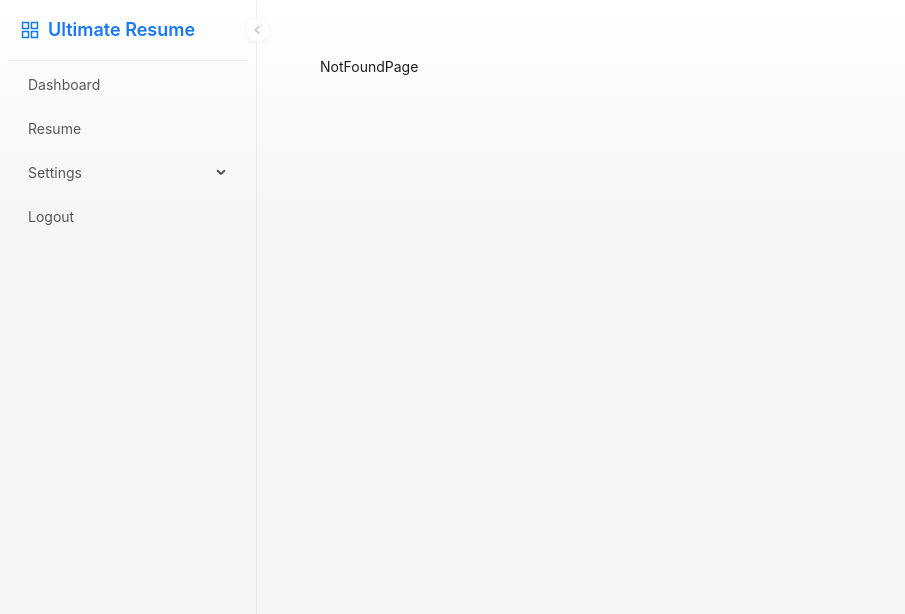
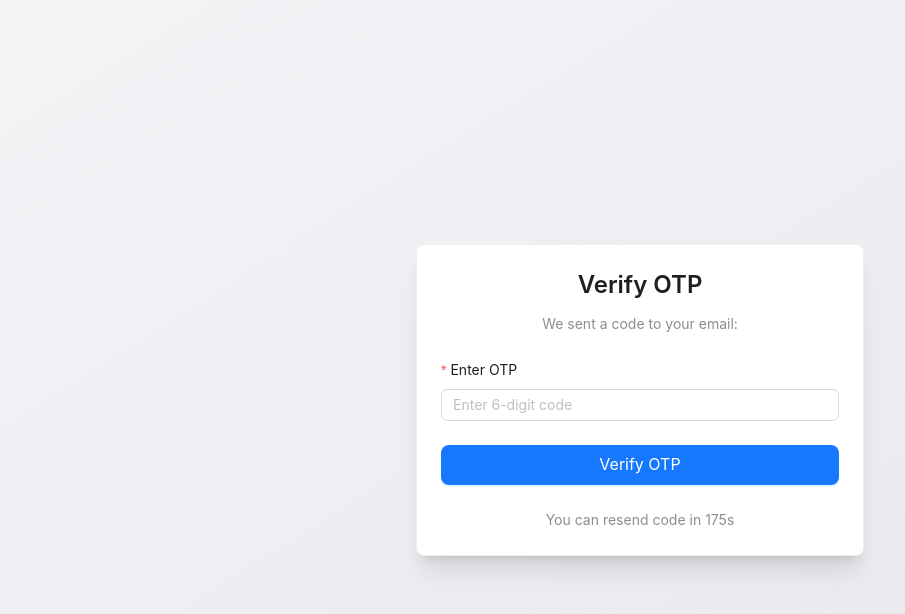
Before and after one commit to mohit838/ultimate-resume-builder, a React (Vite) app in the folder client/: page /verify-otp in a window 1280 px wide. Shown: the top 614 px of the page, without its empty margins (0-905 px from the left). Built offline with nearby package versions, Linux system fonts and the light colour scheme.

Commit message:
bug fix for not found page and refactor login signnup page also added new otp and reset page with upate authpage with users informations

```diff
--- a/client/src/App.tsx
+++ b/client/src/App.tsx
@@ -3,20 +3,31 @@ import useAuthStore from "@/store/auth-store";
 import { useLocation } from "react-router-dom";
 import { ResumeLayout } from "./components/layouts/resume-layout";
 
+// Valid routes that use public layout
+const publicPaths = [
+  "/login",
+  "/signup",
+  "/forgot-password",
+  "/verify-otp",
+  "/reset-password",
+];
+
 const App = () => {
   const isAuth = useAuthStore((state) => state.isAuthenticated);
   const location = useLocation();
+  const isPublicRoute = publicPaths.includes(location.pathname);
 
-  const isPublicRoute = ["/login", "/signup", "/forgot-password"].includes(
-    location.pathname
-  );
-
-  // For public pages like login/signup
+  // show without layout
   if (!isAuth && isPublicRoute) {
     return <ResumeRouters />;
   }
 
-  // For all other routes, show CMS layout
+  // fallback: catch for 404 outside of auth
+  if (!isAuth && !publicPaths.includes(location.pathname)) {
+    return <ResumeRouters />;
+  }
+
+  // Default: render with layout
   return (
     <ResumeLayout>
       <ResumeRouters />
--- a/client/src/pages/auth/login.tsx
+++ b/client/src/pages/auth/login.tsx
@@ -13,9 +13,18 @@ const LoginPage = () => {
     try {
       console.log("Login input:", values);
 
-      // Replace with actual API login
+      // Replace with actual API call here
       const token = "dummy-token";
-      login(token);
+      const user = {
+        id: "user123",
+        name: "John Doe",
+        email: values.email,
+        role: "user",
+        emailVerified: true,
+        googleAuthEnabled: false,
+      };
+
+      login(token, user);
 
       message.success("Login successful!");
       navigate("/dashboard");
--- /dev/null
+++ b/client/src/pages/auth/otp-verification-page.tsx
@@ -0,0 +1,103 @@
+import { Button, Card, Form, Input, Typography, message } from "antd";
+import { useEffect, useState } from "react";
+import { useLocation, useNavigate } from "react-router-dom";
+
+const { Title, Text } = Typography;
+
+const OtpVerificationPage = () => {
+  const navigate = useNavigate();
+  const location = useLocation();
+  const email = (location.state as { email: string })?.email;
+
+  const [form] = Form.useForm();
+  const [resendDisabled, setResendDisabled] = useState(true);
+  const [secondsLeft, setSecondsLeft] = useState(180);
+
+  useEffect(() => {
+    if (resendDisabled) {
+      const interval = setInterval(() => {
+        setSecondsLeft((prev) => {
+          if (prev <= 1) {
+            clearInterval(interval);
+            setResendDisabled(false);
+            return 0;
+          }
+          return prev - 1;
+        });
+      }, 1000);
+      return () => clearInterval(interval);
+    }
+  }, [resendDisabled]);
+
+  const handleVerifyOtp = async ({ otp }: { otp: string }) => {
+    try {
+      // call backend API
+      console.log("Verifying OTP for", email, "with code", otp);
+      message.success("OTP verified! Proceed to reset password.");
+      navigate("/reset-password", { state: { email } });
+    } catch (err: unknown) {
+      if (err instanceof Error) {
+        message.error(err.message);
+      } else {
+        message.error("Invalid OTP or expired.");
+      }
+    }
+  };
+
+  const handleResendOtp = async () => {
+    try {
+      console.log("Resending OTP to", email);
+      // API: send again
+      setResendDisabled(true);
+      setSecondsLeft(180);
+      message.success("OTP sent again to your email.");
+    } catch (err: unknown) {
+      if (err instanceof Error) {
+        message.error(err.message);
+      } else {
+        message.error("Failed to resend OTP.");
+      }
+    }
+  };
+
+  return (
+    <div className="flex justify-center items-center min-h-screen bg-gradient-to-br from-gray-100 to-gray-200 px-4">
+      <Card className="w-full max-w-md shadow-xl border-none rounded-lg">
+        <div className="text-center mb-6">
+          <Title level={3}>Verify OTP</Title>
+          <Text type="secondary">
+            We sent a code to your email: <strong>{email}</strong>
+          </Text>
+        </div>
+
+        <Form layout="vertical" form={form} onFinish={handleVerifyOtp}>
+          <Form.Item
+            name="otp"
+            label="Enter OTP"
+            rules={[{ required: true, message: "Please enter the OTP code" }]}
+          >
+            <Input maxLength={6} placeholder="Enter 6-digit code" />
+          </Form.Item>
+
+          <Form.Item>
+            <Button type="primary" htmlType="submit" size="large" block>
+              Verify OTP
+            </Button>
+          </Form.Item>
+        </Form>
+
+        <div className="text-center text-sm mt-4">
+          {resendDisabled ? (
+            <Text type="secondary">You can resend code in {secondsLeft}s</Text>
+          ) : (
+            <Button type="link" onClick={handleResendOtp}>
+              Resend OTP
+            </Button>
+          )}
+        </div>
+      </Card>
+    </div>
+  );
+};
+
+export default OtpVerificationPage;
--- a/client/src/pages/auth/reset-password.tsx
+++ b/client/src/pages/auth/reset-password.tsx
@@ -23,10 +23,10 @@ const ResetPasswordPage = () => {
   };
 
   return (
-    <div className="flex justify-center items-center min-h-screen bg-gray-50 p-4">
-      <Card className="w-full max-w-md shadow-lg">
+    <div className="flex justify-center items-center min-h-screen bg-gradient-to-br from-gray-100 to-gray-200 px-4">
+      <Card className="w-full max-w-md shadow-xl border-none rounded-lg">
         <div className="text-center mb-6">
-          <Title level={3}>Reset Your Password</Title>
+          <Title level={2}>Reset Your Password</Title>
           <Text type="secondary">Please enter a new password below</Text>
         </div>
 
--- a/client/src/pages/auth/signup.tsx
+++ b/client/src/pages/auth/signup.tsx
@@ -30,7 +30,7 @@ const SignupPage = () => {
           <Title level={2} className="!mb-1">
             Ultimate Resume
           </Title>
-          <Text type="secondary">Please sign in to continue</Text>
+          <Text type="secondary">Create your account</Text>
         </div>
 
         <Form layout="vertical" onFinish={handleSubmit} requiredMark={false}>
--- a/client/src/pages/not-found/NotFound.tsx
+++ b/client/src/pages/not-found/NotFound.tsx
@@ -1,5 +1,23 @@
+import { Button, Result } from "antd";
+import { useNavigate } from "react-router-dom";
+
 const NotFoundPage = () => {
-  return <div>NotFoundPage</div>;
+  const navigate = useNavigate();
+
+  return (
+    <div className="flex justify-center items-center min-h-screen bg-gray-50 px-4">
+      <Result
+        status="404"
+        title="404"
+        subTitle="Sorry, the page you are looking for does not exist."
+        extra={
+          <Button type="primary" onClick={() => navigate("/dashboard")}>
+            Go Home
+          </Button>
+        }
+      />
+    </div>
+  );
 };
 
 export default NotFoundPage;
--- a/client/src/routes/routes.tsx
+++ b/client/src/routes/routes.tsx
@@ -2,6 +2,7 @@ import { ProtectedRoute } from "@/auth-helper/protected";
 import { PublicRoute } from "@/auth-helper/public";
 import LoginPage from "@/pages/auth/login";
 import LogoutHandler from "@/pages/auth/logout";
+import OtpVerificationPage from "@/pages/auth/otp-verification-page";
 import ResetPasswordPage from "@/pages/auth/reset-password";
 import SignupPage from "@/pages/auth/signup";
 import DashboardPage from "@/pages/dashboard/dashboard";
@@ -86,6 +87,14 @@ const ResumeRouters = () => {
         </PublicRoute>
       ),
     },
+    {
+      path: "/verify-otp",
+      element: (
+        <PublicRoute>
+          <OtpVerificationPage />
+        </PublicRoute>
+      ),
+    },
     // not-found routes
     { path: "*", element: <NotFoundPage /> },
   ]);
--- a/client/src/store/auth-store.ts
+++ b/client/src/store/auth-store.ts
@@ -1,11 +1,21 @@
 import { create } from "zustand";
 import { persist } from "zustand/middleware";
+
+interface User {
+  id: string;
+  name: string;
+  email: string;
+  role: string;
+  emailVerified: boolean;
+  googleAuthEnabled: boolean;
+}
 
 interface AuthState {
   isAuthenticated: boolean;
   token: string | null;
   isLoading: boolean;
-  login: (token: string) => void;
+  user: User | null;
+  login: (token: string, user: User) => void;
   logout: () => void;
   setLoading: (value: boolean) => void;
 }
@@ -15,9 +25,10 @@ const useAuthStore = create<AuthState>()(
     (set) => ({
       isAuthenticated: false,
       token: null,
+      user: null,
       isLoading: false,
-      login: (token) => set({ isAuthenticated: true, token }),
-      logout: () => set({ isAuthenticated: false, token: null }),
+      login: (token, user) => set({ isAuthenticated: true, token, user }),
+      logout: () => set({ isAuthenticated: false, token: null, user: null }),
       setLoading: (value) => set({ isLoading: value }),
     }),
     {
```
